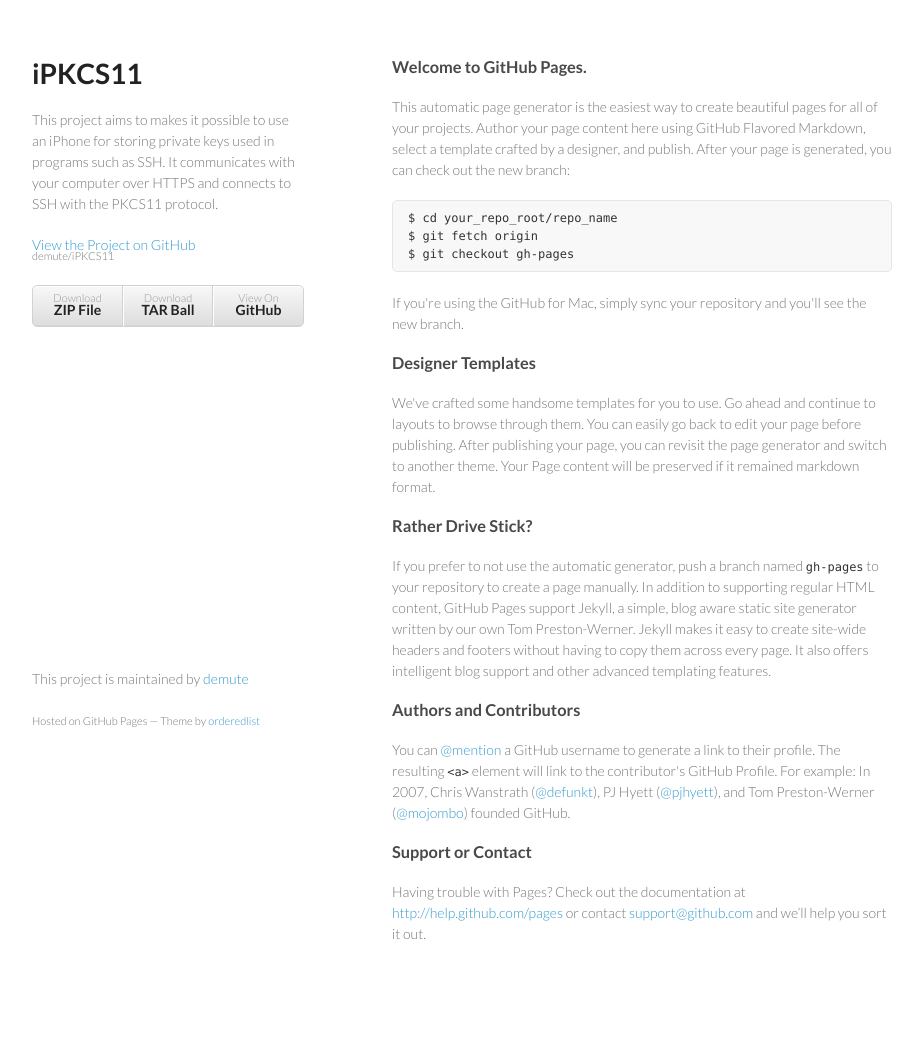
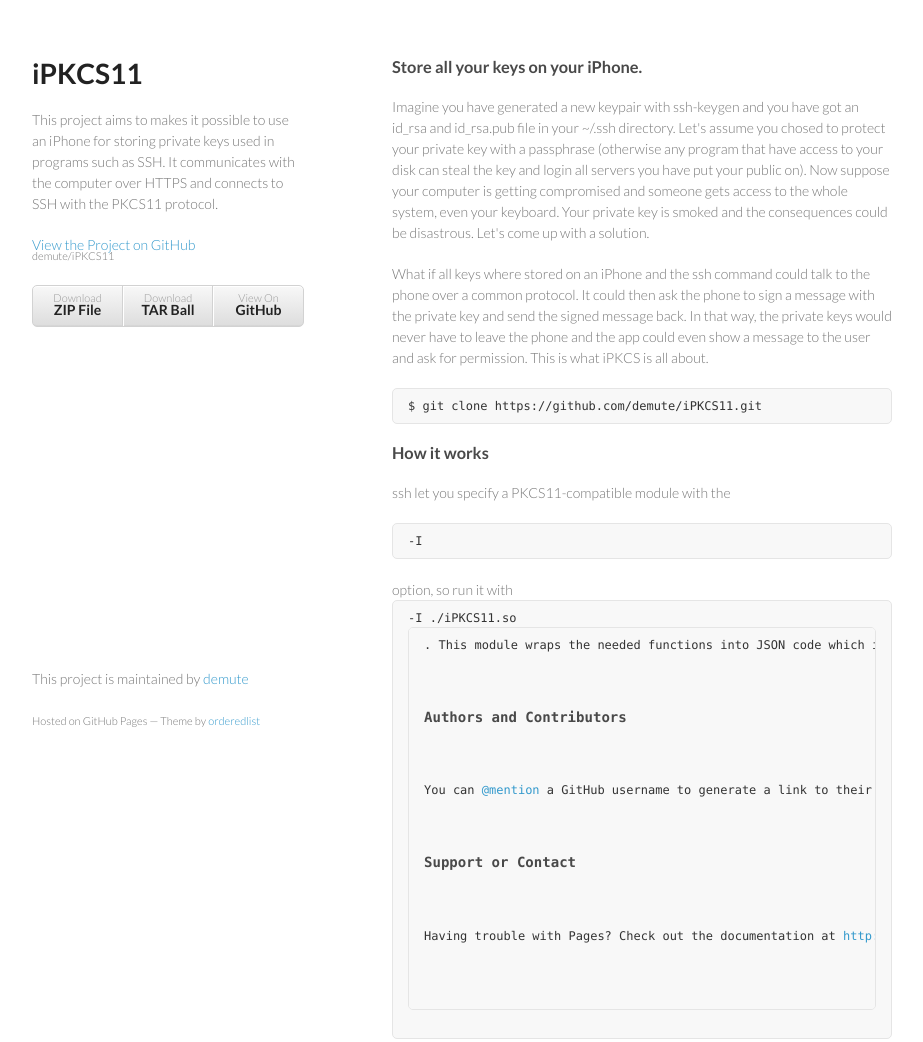
Before and after one commit to isnotnick/iPKCS11, a plain HTML site: page index.html in a window 1280 px wide. Shown: the whole page, without its empty margins (178-1101 px from the left). Before the commit the page ends 1014 px from the top, so only its background shows below. Drawn offline with Linux system fonts and the light colour scheme.

Commit message:
partly edited index.html

```diff
--- a/index.html
+++ b/index.html
@@ -16,7 +16,7 @@
     <div class="wrapper">
       <header>
         <h1>iPKCS11</h1>
-        <p>This project aims to makes it possible to use an iPhone for storing private keys used in programs such as SSH. It communicates with your computer over HTTPS and connects to SSH with the PKCS11 protocol.</p>
+        <p>This project aims to makes it possible to use an iPhone for storing private keys used in programs such as SSH. It communicates with the computer over HTTPS and connects to SSH with the PKCS11 protocol.</p>
 
         <p class="view"><a href="https://github.com/demute/iPKCS11">View the Project on GitHub <small>demute/iPKCS11</small></a></p>
 
@@ -28,24 +28,17 @@
         </ul>
       </header>
       <section>
-        <h3>Welcome to GitHub Pages.</h3>
+        <h3>Store all your keys on your iPhone.</h3>
 
-<p>This automatic page generator is the easiest way to create beautiful pages for all of your projects. Author your page content here using GitHub Flavored Markdown, select a template crafted by a designer, and publish. After your page is generated, you can check out the new branch:</p>
+        <p>Imagine you have generated a new keypair with ssh-keygen and you have got an id_rsa and id_rsa.pub file in your ~/.ssh directory. Let's assume you chosed to protect your private key with a passphrase (otherwise any program that have access to your disk can steal the key and login all servers you have put your public on). Now suppose your computer is getting compromised and someone gets access to the whole system, even your keyboard. Your private key is smoked and the consequences could be disastrous. Let's come up with a solution.</p>
 
-<pre><code>$ cd your_repo_root/repo_name
-$ git fetch origin
-$ git checkout gh-pages
+        <p>What if all keys where stored on an iPhone and the ssh command could talk to the phone over a common protocol. It could then ask the phone to sign a message with the private key and send the signed message back. In that way, the private keys would never have to leave the phone and the app could even show a message to the user and ask for permission. This is what iPKCS is all about.
+
+<pre><code>$ git clone https://github.com/demute/iPKCS11.git
 </code></pre>
 
-<p>If you're using the GitHub for Mac, simply sync your repository and you'll see the new branch.</p>
-
-<h3>Designer Templates</h3>
-
-<p>We've crafted some handsome templates for you to use. Go ahead and continue to layouts to browse through them. You can easily go back to edit your page before publishing. After publishing your page, you can revisit the page generator and switch to another theme. Your Page content will be preserved if it remained markdown format.</p>
-
-<h3>Rather Drive Stick?</h3>
-
-<p>If you prefer to not use the automatic generator, push a branch named <code>gh-pages</code> to your repository to create a page manually. In addition to supporting regular HTML content, GitHub Pages support Jekyll, a simple, blog aware static site generator written by our own Tom Preston-Werner. Jekyll makes it easy to create site-wide headers and footers without having to copy them across every page. It also offers intelligent blog support and other advanced templating features.</p>
+<h3>How it works</h3>
+<p>ssh let you specify a PKCS11-compatible module with the <pre>-I</pre> option, so run it with <pre>-I ./iPKCS11.so<pre>. This module wraps the needed functions into JSON code which is sent over an HTTPS link to a listening server (the server URL and the SSL certificate is read from config files in your homedir). Now, practically any HTTPS server can be built and currently a perl server exist to demonstrate how the PKCS11 protocol is wrapped to JSON. The iPhone app is yet to be written).</p>
 
 <h3>Authors and Contributors</h3>
 
```
